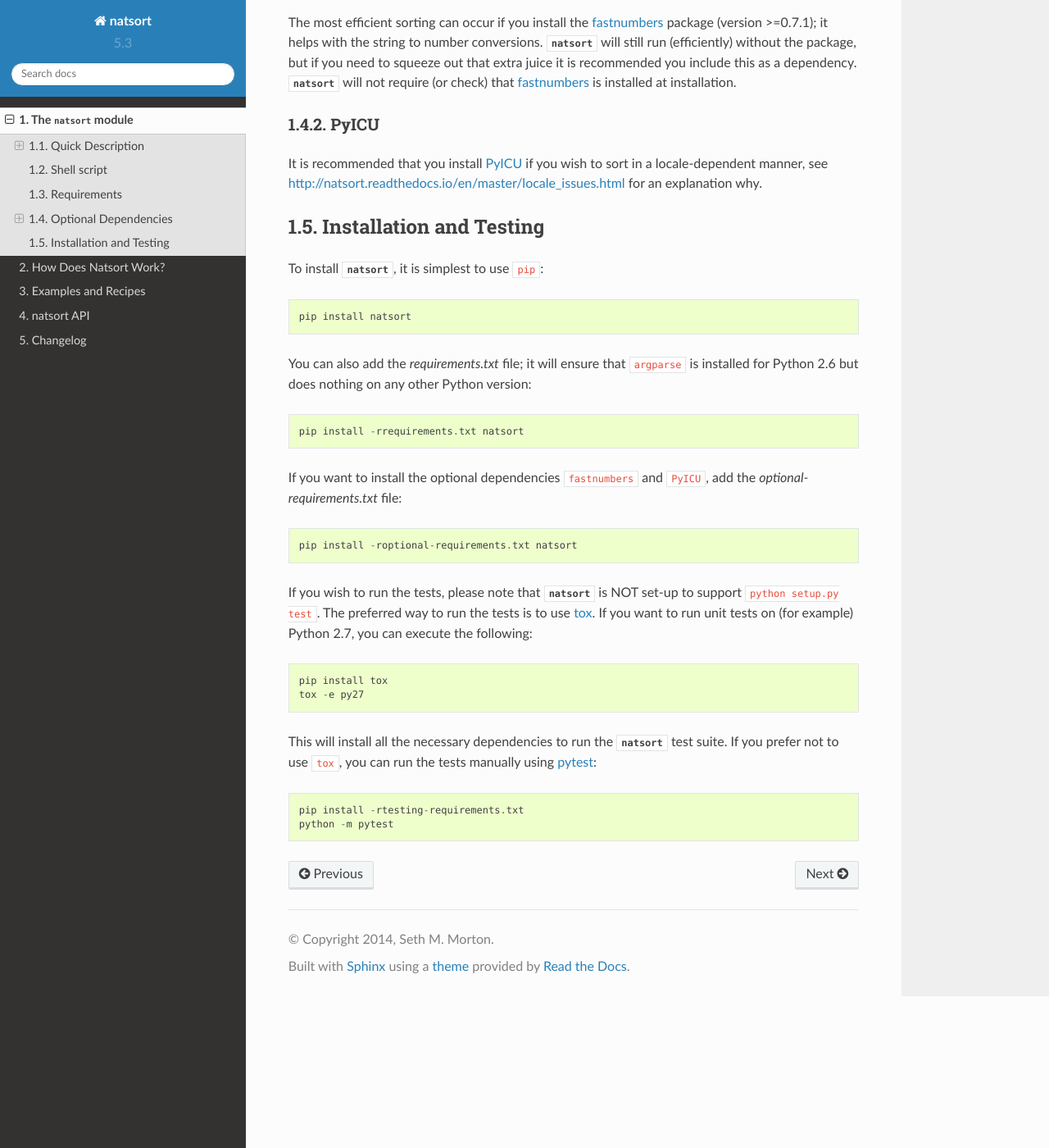
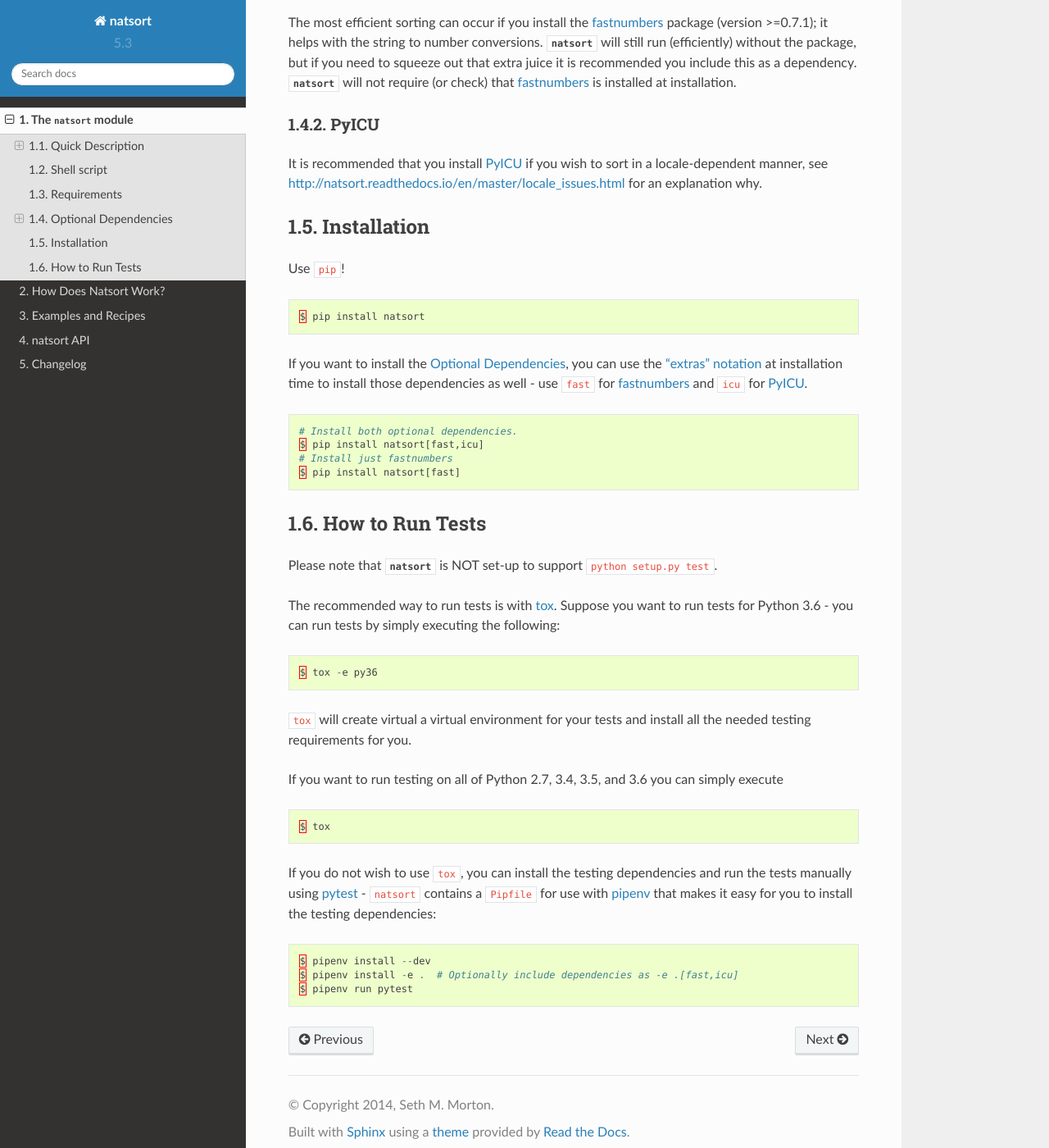
Before and after one commit to SethMMorton/natsort, a Sphinx documentation site: the page built from docs/source/intro.rst, in a window 1280 px wide and 1400 px high, scrolled down 4853 px. Shown: the whole window at 82% size. Built offline with Sphinx 7.4.7 and the Read the Docs theme 2.0.0, drawn with Linux system fonts in a browser that asks for light colours; pages that are not in the unit, such as notebooks, are missing from menus.

Commit message:
Improve how-to-install and -test documentation.

```diff
--- a/docs/source/intro.rst
+++ b/docs/source/intro.rst
@@ -280,34 +280,58 @@ It is recommended that you install `PyICU <https://pypi.org/project/PyICU>`_
 if you wish to sort in a locale-dependent manner, see
 http://natsort.readthedocs.io/en/master/locale_issues.html for an explanation why.
 
-Installation and Testing
-------------------------
+Installation
+------------
 
-To install :mod:`natsort`, it is simplest to use ``pip``::
+Use ``pip``!
 
-    pip install natsort
+.. code-block::
 
-You can also add the `requirements.txt` file; it will ensure that ``argparse`` is
-installed for Python 2.6 but does nothing on any other Python version::
+    $ pip install natsort
 
-    pip install -rrequirements.txt natsort
+If you want to install the `Optional Dependencies`_, you can use the
+`"extras" notation <https://packaging.python.org/tutorials/installing-packages/#installing-setuptools-extras>`_
+at installation time to install those dependencies as well - use ``fast`` for
+`fastnumbers <https://pypi.org/project/fastnumbers>`_ and ``icu`` for
+`PyICU <https://pypi.org/project/PyICU>`_.
 
-If you want to install the optional dependencies ``fastnumbers`` and ``PyICU``,
-add the `optional-requirements.txt` file::
+.. code-block::
 
-    pip install -roptional-requirements.txt natsort
+    # Install both optional dependencies.
+    $ pip install natsort[fast,icu]
+    # Install just fastnumbers
+    $ pip install natsort[fast]
 
-If you wish to run the tests, please note that :mod:`natsort` is NOT set-up to
-support ``python setup.py test``. The preferred way to run the tests is
-to use `tox <https://tox.readthedocs.io/en/latest/>`_. If you want to run unit
-tests on (for example) Python 2.7, you can execute the following::
+How to Run Tests
+----------------
 
-    pip install tox
-    tox -e py27
+Please note that :mod:`natsort` is NOT set-up to support ``python setup.py test``.
 
-This will install all the necessary dependencies to run the :mod:`natsort` test suite.
-If you prefer not to use ``tox``, you can run the tests manually using
-`pytest <https://docs.pytest.org/en/latest/>`_::
+The recommended way to run tests is with `tox <https://tox.readthedocs.io/en/latest/>`_.
+Suppose you want to run tests for Python 3.6 - you can run tests by simply executing the
+following:
 
-    pip install -rtesting-requirements.txt
-    python -m pytest
+.. code-block::
+
+    $ tox -e py36
+
+``tox`` will create virtual a virtual environment for your tests and install all the
+needed testing requirements for you.
+
+If you want to run testing on all of Python 2.7, 3.4, 3.5, and 3.6 you can simply
+execute
+
+.. code-block::
+
+    $ tox
+
+If you do not wish to use ``tox``, you can install the testing dependencies and run the
+tests manually using `pytest <https://docs.pytest.org/en/latest/>`_ - ``natsort``
+contains a ``Pipfile`` for use with `pipenv <https://github.com/pypa/pipenv>`_ that
+makes it easy for you to install the testing dependencies:
+
+.. code-block::
+
+    $ pipenv install --dev
+    $ pipenv install -e .  # Optionally include dependencies as -e .[fast,icu]
+    $ pipenv run pytest
```
Also changed, not shown: README.rst (+45 -21 lines).
